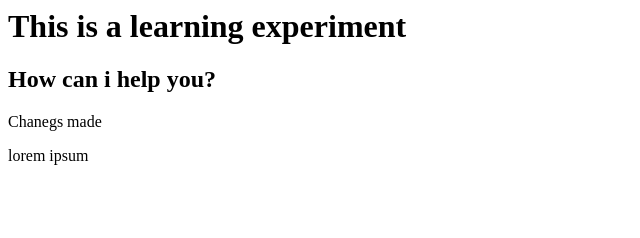
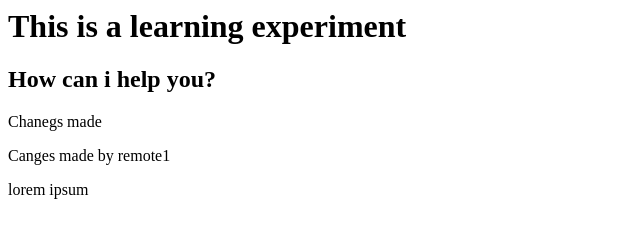
Before and after one commit to Kshi-tij/github-cli, a plain HTML site: page index.html in a window 1280 px wide. Shown: the whole page, without its empty margins (0-640 px from the left). Drawn offline with Linux system fonts and the light colour scheme.

Commit message:
Update index.html

```diff
--- a/index.html
+++ b/index.html
@@ -6,6 +6,7 @@
   <h1>This is a learning experiment</h1>
   <h2>How can i help you?</h2>
   <p>Chanegs made</p>
+  <p>Canges made by remote1</p>
   <p>lorem ipsum</p>
 </body>
 </html>
```
